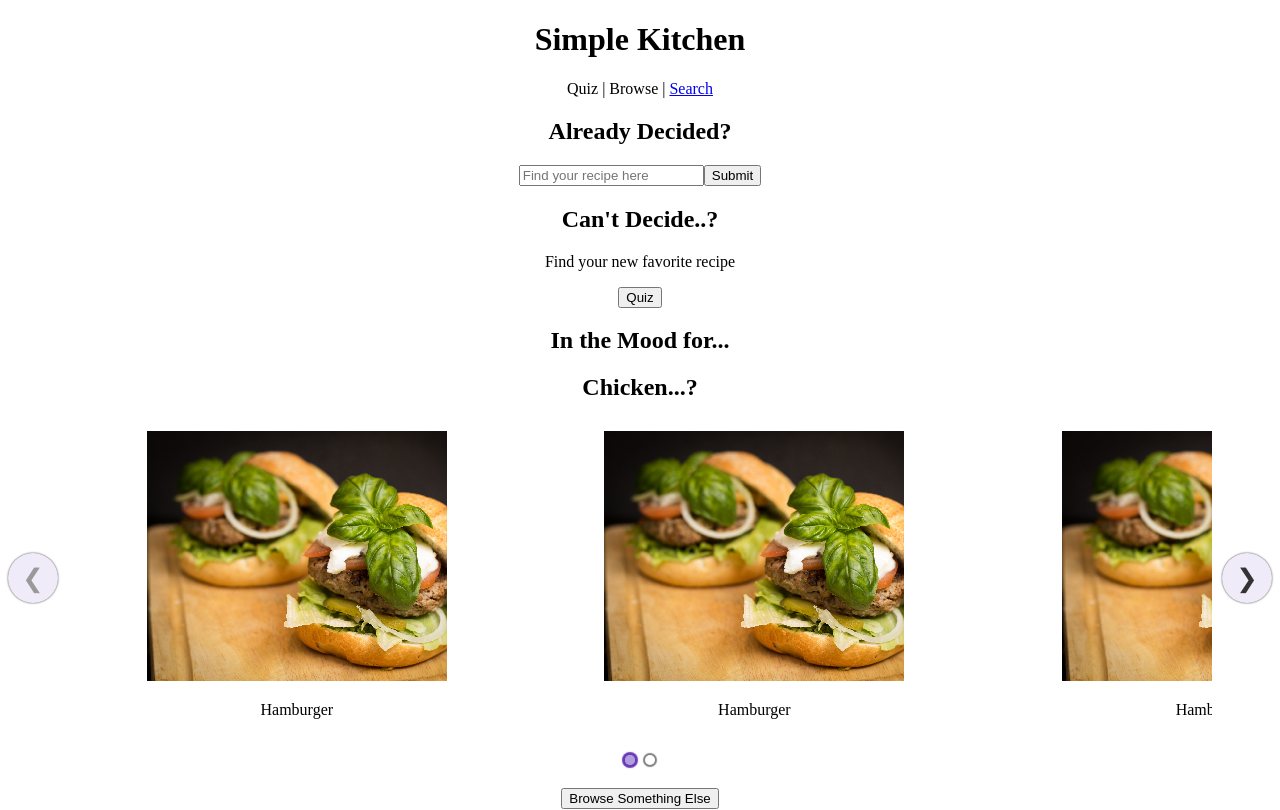
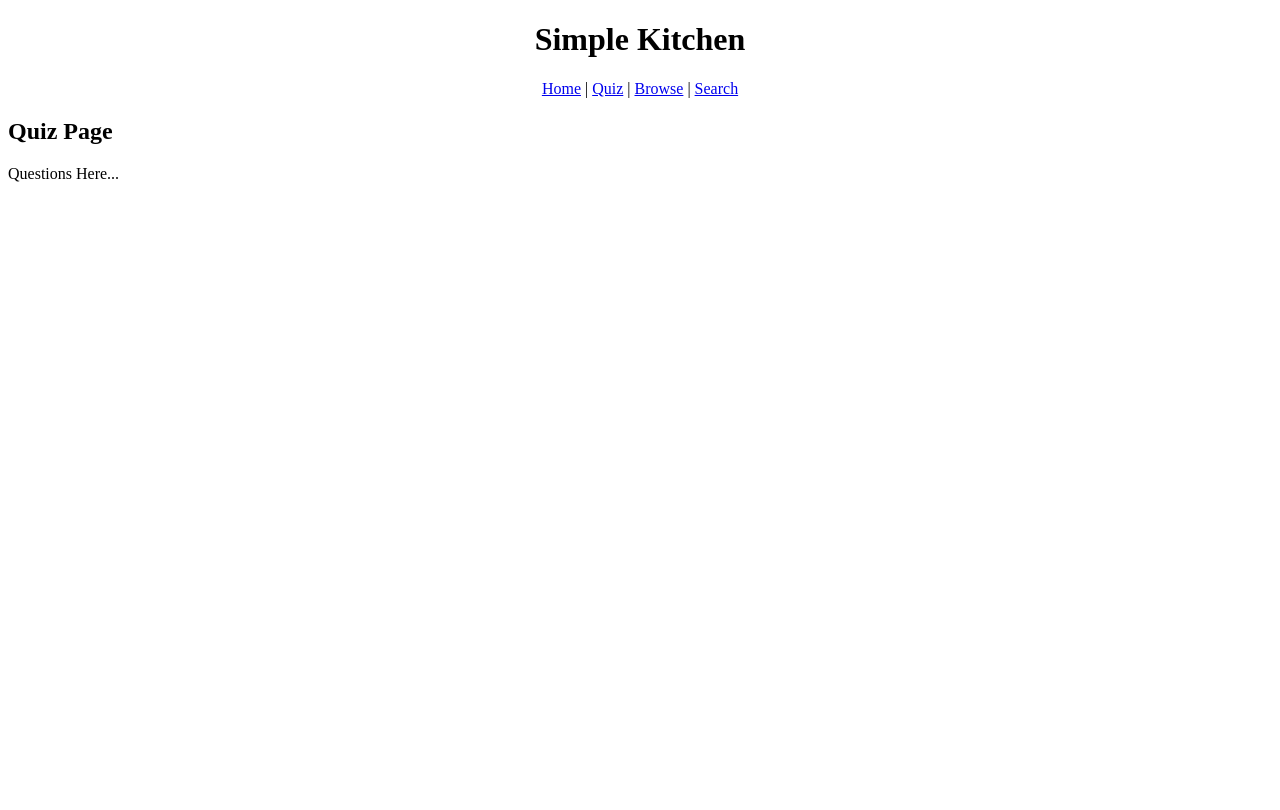
Before and after one commit to eatapancake/simple-kitchen, a React (Create React App) app: page /quiz in a window 1280 px wide. Shown: the top 810 px of the page. Built offline with nearby package versions, Linux system fonts and the light colour scheme.

Commit message:
Navigation

```diff
--- a/package.json
+++ b/package.json
@@ -9,6 +9,7 @@
     "react": "^18.2.0",
     "react-dom": "^18.2.0",
     "react-elastic-carousel": "^0.11.5",
+    "react-router-dom": "^6.3.0",
     "react-scripts": "5.0.1",
     "styled-components": "^5.3.5",
     "web-vitals": "^2.1.4"
--- a/src/App.js
+++ b/src/App.js
@@ -1,9 +1,14 @@
 import { useState } from "react";
+import { BrowserRouter, Routes, Route, Redirect } from "react-router-dom";
 import "./App.css";
 import FetchApi from "./fetch-api";
 import FetchMealdb from "./FetchMealdb";
-
+import Header from "./Components/Header";
 import Home from "./Pages/Home";
+import QuizPage from "./Pages/QuizPage";
+import BrowsePage from "./Pages/BrowsePage";
+import SearchPage from "./Pages/SearchPage";
+import RecipePage from "./Pages/RecipePage";
 
 function App() {
   const [searchValue, setSearchValue] = useState("");
@@ -12,14 +17,21 @@ function App() {
     setSearchValue(input);
   };
   return (
-    <div className="App">
-      {/* <p>Hello</p> */}
-      {/* <FetchApi /> */}
-      {/* <FetchMealdb /> */}
-      <Home searchResult={searchResult} />
+    <BrowserRouter>
+      <Header />
 
-      <p>{searchValue}</p>
-    </div>
+      <Routes>
+        <Route
+          path="/"
+          exact
+          element={<Home searchResult={searchResult} />}
+        ></Route>
+        <Route path="/quiz" element={<QuizPage />}></Route>
+        <Route path="/search" element={<SearchPage />}></Route>
+        <Route path="/browse" element={<BrowsePage />}></Route>
+        <Route path="/recipe" element={<RecipePage />}></Route>
+      </Routes>
+    </BrowserRouter>
   );
 }
 
--- a/src/Components/FoodPreview.js
+++ b/src/Components/FoodPreview.js
@@ -1,9 +1,11 @@
 import React from "react";
 import imgPlaceholder from "../images/img-placeholder.jpg";
 import Carousel from "react-elastic-carousel";
+import { Link } from "react-router-dom";
 
 function FoodPreview({ title = "Chicken", foodCategory = true }) {
-  let titleQuestion = "";
+  let titleQuestion = "Art thou Craving...";
+  let id = "na";
 
   const breakPoints = [{ width: 1000, itemsToShow: 2.5 }];
   const recipeArr = [
@@ -29,9 +31,10 @@ function FoodPreview({ title = "Chicken", foodCategory = true }) {
     },
   ];
 
-  foodCategory
-    ? (titleQuestion = "In the Mood for...")
-    : (titleQuestion = "Art thou Craving...");
+  if (foodCategory) {
+    titleQuestion = "In the Mood for...";
+    id = "Browse";
+  }
   const pageTitle = (
     <div>
       <h2>{titleQuestion} </h2>
@@ -55,7 +58,7 @@ function FoodPreview({ title = "Chicken", foodCategory = true }) {
   //Clicking on Picture ----> new Website
 
   return (
-    <div>
+    <div id={id} className="App">
       {pageTitle}
 
       <Carousel breakPoints={breakPoints}>
@@ -64,7 +67,9 @@ function FoodPreview({ title = "Chicken", foodCategory = true }) {
         ))}
       </Carousel>
       <br />
-      <button>Browse Something Else</button>
+      <Link to="/browse">
+        <button>Browse Something Else</button>
+      </Link>
     </div>
   );
 }
--- a/src/Components/Header.js
+++ b/src/Components/Header.js
@@ -1,11 +1,13 @@
 import React from "react";
+import { Link } from "react-router-dom";
 
 function Header() {
   return (
-    <div>
+    <div className="App">
       <h1>Simple Kitchen</h1>
       <span>
-        <a>Quiz</a> | <a>Browse</a> | <a href="#Search">Search</a>
+        <Link to="/">Home</Link> | <Link to="/quiz">Quiz</Link> |{" "}
+        <Link to="/browse">Browse</Link> | <Link to="/search">Search</Link>
       </span>
     </div>
   );
--- a/src/Components/QuizIntro.js
+++ b/src/Components/QuizIntro.js
@@ -1,4 +1,5 @@
 import React from "react";
+import { Outlet, Link } from "react-router-dom";
 
 function QuizIntro() {
   const onQuizClick = () => {
@@ -6,10 +7,12 @@ function QuizIntro() {
     // Go to... ---> Quiz Page
   };
   return (
-    <div>
+    <div className="App" id="Quiz">
       <h2>Can't Decide..?</h2>
       <p>Find your new favorite recipe</p>
-      <input type="button" value="Quiz"></input>
+      <Link to="/quiz">
+        <input type="button" value="Quiz"></input>
+      </Link>
     </div>
   );
 }
--- a/src/Components/SearchBar.js
+++ b/src/Components/SearchBar.js
@@ -1,4 +1,5 @@
 import React, { useState } from "react";
+import { Link } from "react-router-dom";
 
 function SearchBar({ searchResult }) {
   const [userInput, setUserInput] = useState("");
@@ -9,14 +10,10 @@ function SearchBar({ searchResult }) {
   const onSubmit = (event) => {
     event.preventDefault();
     searchResult(userInput);
-
-    //To Do
-    //
-    //  GO to.... ----> Search Recipe Page
   };
 
   return (
-    <div id="Search">
+    <div id="Search" className="App">
       <h2>Already Decided?</h2>
       <form onSubmit={onSubmit}>
         <input
@@ -24,7 +21,9 @@ function SearchBar({ searchResult }) {
           onChange={onUserInputChange}
           value={userInput}
         ></input>
-        <input type="submit"></input>
+        <Link to="/search">
+          <input type="submit"></input>
+        </Link>
       </form>
     </div>
   );
--- /dev/null
+++ b/src/Pages/BrowsePage.js
@@ -0,0 +1,12 @@
+import React from "react";
+
+function BrowsePage() {
+  return (
+    <div>
+      <h2>Browse Page</h2>
+      <p>Food items</p>
+    </div>
+  );
+}
+
+export default BrowsePage;
--- a/src/Pages/Home.js
+++ b/src/Pages/Home.js
@@ -1,13 +1,12 @@
 import React from "react";
 import SearchBar from "../Components/SearchBar";
-import Header from "../Components/Header";
+
 import QuizIntro from "../Components/QuizIntro";
 import FoodPreview from "../Components/FoodPreview";
 
 function Home({ searchResult }) {
   return (
     <div>
-      <Header />
       <SearchBar searchResult={searchResult} />
       <QuizIntro />
       <FoodPreview title="Chicken" foodCategory={true} />
--- /dev/null
+++ b/src/Pages/QuizPage.js
@@ -0,0 +1,14 @@
+import React from "react";
+
+function QuizPage() {
+  return (
+    <div>
+      <h2>Quiz Page</h2>
+      <form>
+        <p>Questions Here...</p>
+      </form>
+    </div>
+  );
+}
+
+export default QuizPage;
--- /dev/null
+++ b/src/Pages/RecipePage.js
@@ -0,0 +1,12 @@
+import React from "react";
+
+function RecipePage() {
+  return (
+    <div>
+      <h2> Recipe Page</h2>
+      <p>Start to Cook</p>
+    </div>
+  );
+}
+
+export default RecipePage;
--- /dev/null
+++ b/src/Pages/SearchPage.js
@@ -0,0 +1,12 @@
+import React from "react";
+
+function SearchPage() {
+  return (
+    <div>
+      <h2>Search Page</h2>
+      <p>Results here...</p>
+    </div>
+  );
+}
+
+export default SearchPage;
```
Also changed, not shown: 1 other file (tests, documents, lock files or other folders).
